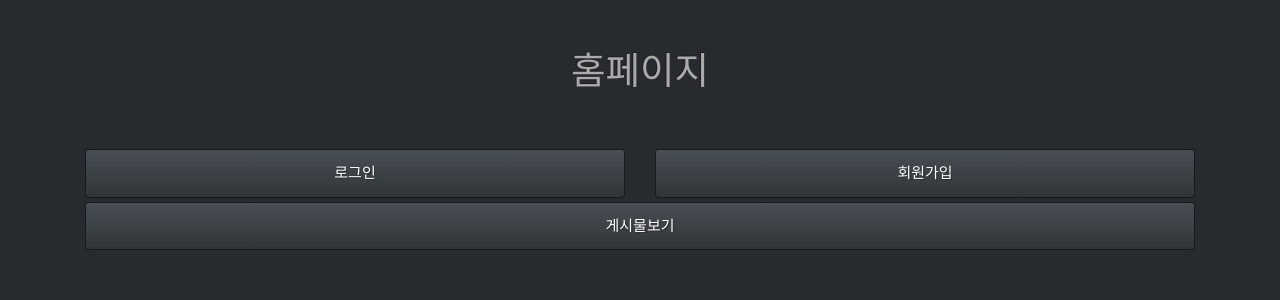
After one commit to khy0425/python_board, a Django app: template fc_community/fcuser/templates/home.html in a window 1280 px wide. The commit adds this page. Shown: the top 300 px of the page. Run offline with Django 3.2, Linux system fonts and the light colour scheme; the template is opened without the code that fills it, so the values that code supplies are empty; some libraries are stand-ins or nearby versions.

Commit message:
각 버튼 onclick 링크걸기

```diff
--- a/fc_community/board/templates/board_detail.html
+++ b/fc_community/board/templates/board_detail.html
@@ -9,7 +9,7 @@
             <label for="contents">내용</label>
             <textarea class = "form-control" readonly>{{ board.contents }}</textarea>
         </div>
-        <button class="btn btn-primary">메인으로</button>
+        <button class="btn btn-primary" onclick = "location.href = '/board/list'">메인으로</button>
     </div>
 </div>
 {% endblock %}
--- a/fc_community/board/templates/board_list.html
+++ b/fc_community/board/templates/board_list.html
@@ -14,7 +14,7 @@
             </thead>
             <tbody class = "text-dark">
                 {% for board in boards %}
-                <tr>
+                <tr onclick = "location.href = '/board/detail/{{ board.id }}'">
                     <th>{{ board.id }}</th>
                     <td>{{ board.title }}</td>
                     <td>{{ board.writer }}</td>
@@ -58,7 +58,7 @@
 </div>
 <div class = "row">
     <div class = "col-12">
-        <button class ="btn btn-primary">글쓰기</button>
+        <button class ="btn btn-primary" onclick = "location.href = '/board/write/'">글쓰기</button>
     </div>
 </div>
 {% endblock %}
--- a/fc_community/board/templates/board_write.html
+++ b/fc_community/board/templates/board_write.html
@@ -27,6 +27,7 @@
       <span style="color: red">{{ field.errors }}</span>
       {% endif %} {% endfor %}
       <button type="submit" class="btn btn-primary">글쓰기</button>
+      <button class="btn btn-primary" onclick = "location.href = '/board/list/'">메인으로</button>
     </form>
   </div>
 </div>
--- /dev/null
+++ b/fc_community/fcuser/templates/home.html
@@ -0,0 +1,28 @@
+{% extends "base.html" %}
+
+{% block contents %}
+<div class="row mt-5">
+    <div class="col-12 text-center">
+        <h1>홈페이지</h1>
+    </div>
+</div>
+<div class="row mt-5">
+    {% if request.session.user %}
+    <div class="col-12">
+        <button class="btn btn-primary btn-block" onclick="location.href ='/fcuser/logout/'">로그아웃</button>
+    </div>
+    {% else %}
+    <div class="col-6">
+        <button class = "btn btn-primary btn-block" onclick="location.href ='/fcuser/login/'">로그인</button>
+    </div>
+    <div class = "col-6">
+        <button class="btn btn-primary btn-block"onclick="location.href ='/fcuser/register/'">회원가입</button>
+    </div>
+    {% endif %}
+</div>
+<div class = "row mt-1">
+    <div class="col-12">
+        <button class="btn btn-primary btn-block"onclick="location.href ='/board/list/'">게시물보기</button>
+    </div>
+</div>
+{% endblock %}
```
Also changed, not shown: fc_community/fcuser/views.py (+1 -7 lines).
